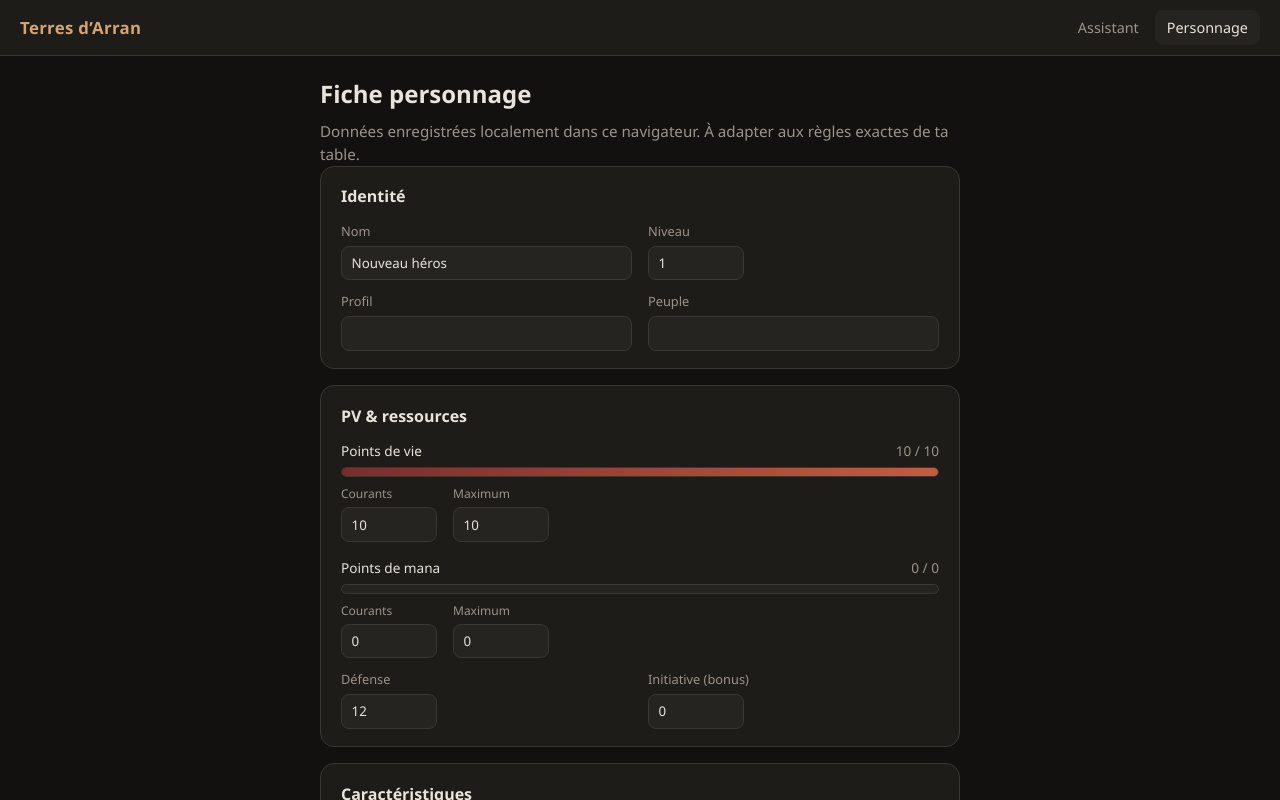
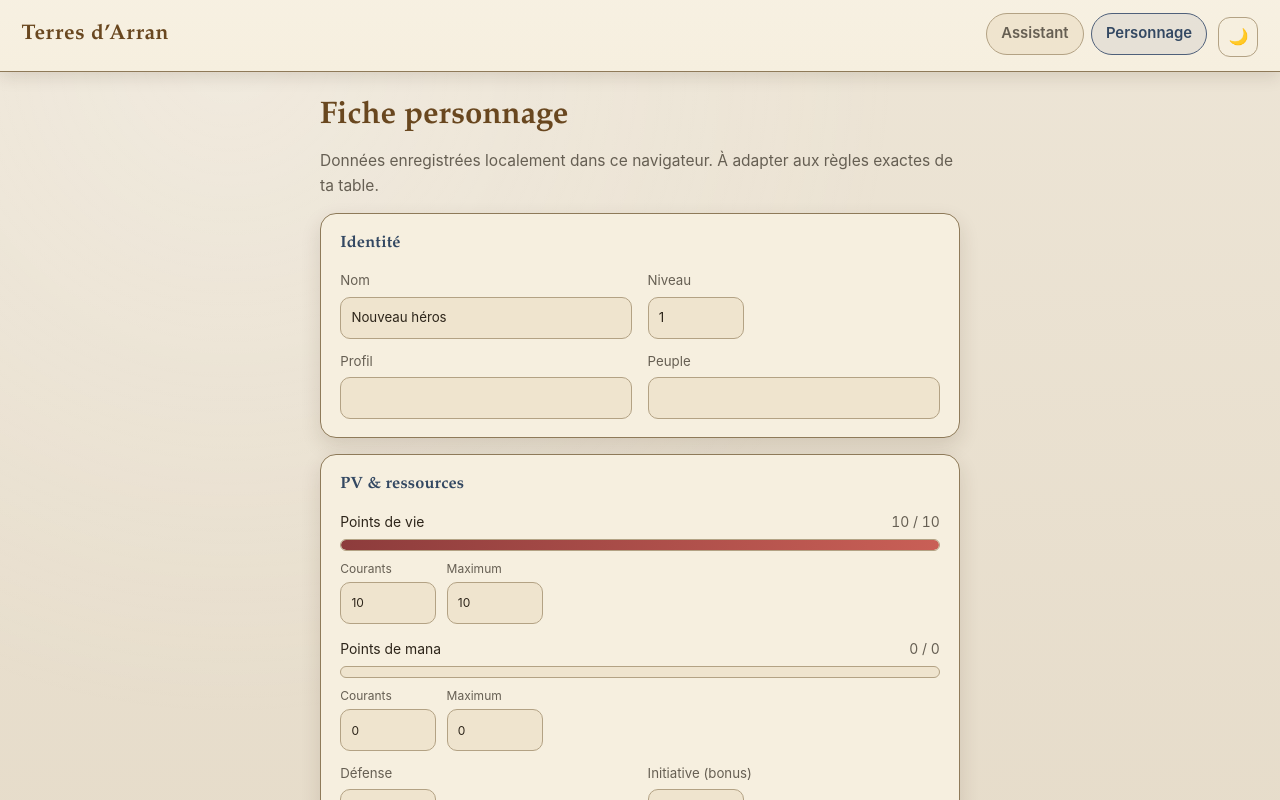
Before and after one commit to tmouchart/arran-dnd, a Vue app in the folder client/: page /personnage in a window 1280 px wide. Shown: the top 800 px of the page. Built offline with nearby package versions, Linux system fonts and the light colour scheme.

Commit message:
design update

```diff
--- a/client/src/App.vue
+++ b/client/src/App.vue
@@ -1,15 +1,51 @@
 <script setup lang="ts">
 import { RouterLink, RouterView } from 'vue-router'
+import { computed, ref } from 'vue'
+
+type Theme = 'light' | 'dark'
+
+const STORAGE_KEY = 'arran-theme'
+const prefersDark = window.matchMedia('(prefers-color-scheme: dark)').matches
+const initialTheme = (localStorage.getItem(STORAGE_KEY) as Theme | null) ?? (prefersDark ? 'dark' : 'light')
+const theme = ref<Theme>(initialTheme)
+
+function applyTheme(nextTheme: Theme): void {
+  theme.value = nextTheme
+  document.documentElement.dataset.theme = nextTheme
+  localStorage.setItem(STORAGE_KEY, nextTheme)
+}
+
+function toggleTheme(): void {
+  applyTheme(theme.value === 'dark' ? 'light' : 'dark')
+}
+
+applyTheme(initialTheme)
+
+const themeAriaLabel = computed(() =>
+  theme.value === 'dark' ? 'Passer en mode clair' : 'Passer en mode sombre',
+)
+const themeIcon = computed(() => (theme.value === 'dark' ? '☀️' : '🌙'))
 </script>
 
 <template>
   <div class="app-shell">
     <header class="top-nav">
       <RouterLink to="/" class="brand">Terres d’Arran</RouterLink>
-      <nav class="nav-links">
-        <RouterLink to="/" class="nav-link">Assistant</RouterLink>
-        <RouterLink to="/personnage" class="nav-link">Personnage</RouterLink>
-      </nav>
+      <div class="top-nav-actions">
+        <nav class="nav-links">
+          <RouterLink to="/" class="nav-link">Assistant</RouterLink>
+          <RouterLink to="/personnage" class="nav-link">Personnage</RouterLink>
+        </nav>
+        <button
+          type="button"
+          class="btn ghost theme-switch"
+          :aria-label="themeAriaLabel"
+          :title="themeAriaLabel"
+          @click="toggleTheme"
+        >
+          <span aria-hidden="true">{{ themeIcon }}</span>
+        </button>
+      </div>
     </header>
     <main class="main">
       <RouterView />
@@ -25,47 +61,115 @@ import { RouterLink, RouterView } from 'vue-router'
 }
 
 .top-nav {
+  position: sticky;
+  top: 0;
+  z-index: 10;
   display: flex;
-  align-items: center;
-  justify-content: space-between;
-  padding: 0.65rem 1.25rem;
-  border-bottom: 1px solid var(--border);
-  background: var(--surface);
+  flex-direction: column;
+  align-items: flex-start;
+  gap: 0.7rem;
+  padding: 0.8rem 0.95rem 0.9rem;
+  border-bottom: 1px solid var(--border-strong);
+  background:
+    linear-gradient(180deg, color-mix(in srgb, var(--surface) 92%, white), var(--surface));
+  box-shadow: var(--shadow-soft);
 }
 
 .brand {
+  font-family: var(--title-font);
   font-weight: 700;
-  font-size: 1.05rem;
-  color: var(--accent);
+  font-size: clamp(1.08rem, 2.7vw, 1.32rem);
+  color: var(--brand-strong);
   text-decoration: none;
-  letter-spacing: 0.02em;
+  letter-spacing: 0.03em;
 }
 
 .nav-links {
   display: flex;
-  gap: 0.25rem;
+  gap: 0.45rem;
+  width: 100%;
+  overflow-x: auto;
+  padding-bottom: 0.15rem;
+}
+
+.top-nav-actions {
+  display: flex;
+  flex-direction: column;
+  gap: 0.55rem;
+  width: 100%;
+}
+
+.theme-switch {
+  align-self: flex-end;
+  width: 40px;
+  height: 40px;
+  min-height: 40px;
+  padding: 0;
+  font-size: 1rem;
+  display: inline-flex;
+  align-items: center;
+  justify-content: center;
 }
 
 .nav-link {
-  padding: 0.4rem 0.75rem;
-  border-radius: 8px;
+  padding: 0.5rem 0.88rem;
+  border-radius: 999px;
   color: var(--muted);
   text-decoration: none;
-  font-size: 0.9rem;
+  font-size: 0.93rem;
+  font-weight: 600;
+  border: 1px solid var(--border);
+  white-space: nowrap;
+  background: var(--surface-2);
+  min-height: 40px;
+  display: inline-flex;
+  align-items: center;
+  transition:
+    border-color 160ms ease,
+    color 160ms ease,
+    background-color 160ms ease;
 }
 
 .nav-link:hover {
-  color: var(--text);
-  background: var(--surface-2);
+  color: var(--accent-strong);
+  border-color: var(--accent);
+  background: var(--accent-soft);
 }
 
 .nav-link.router-link-active {
-  color: var(--text);
-  background: var(--surface-2);
+  color: var(--accent-strong);
+  border-color: var(--accent);
+  background: color-mix(in srgb, var(--accent-soft) 72%, var(--surface));
 }
 
 .main {
   flex: 1;
-  padding: 1.25rem 1rem 2rem;
+  padding: 1rem 0.78rem 1.5rem;
+}
+
+@media (min-width: 740px) {
+  .top-nav {
+    flex-direction: row;
+    align-items: center;
+    justify-content: space-between;
+    padding-inline: 1.35rem;
+  }
+
+  .nav-links {
+    width: auto;
+    overflow: visible;
+    justify-content: flex-end;
+  }
+
+  .top-nav-actions {
+    width: auto;
+    flex-direction: row;
+    align-items: center;
+    gap: 0.7rem;
+  }
+
+  .main {
+    padding: 1.25rem 1rem 2rem;
+  }
 }
 </style>
--- a/client/src/api/chat.ts
+++ b/client/src/api/chat.ts
@@ -22,13 +22,12 @@ export interface StreamChatOptions {
 
 export async function streamChat(
   messages: ChatMessage[],
-  topic: string,
   options: StreamChatOptions,
 ): Promise<void> {
   const res = await fetch('/api/chat', {
     method: 'POST',
     headers: { 'Content-Type': 'application/json' },
-    body: JSON.stringify({ messages, topic }),
+    body: JSON.stringify({ messages }),
   })
   if (!res.ok) {
     const err = await res.json().catch(() => ({}))
--- a/client/src/style.css
+++ b/client/src/style.css
@@ -1,19 +1,49 @@
 :root {
-  font-family: 'Segoe UI', system-ui, -apple-system, sans-serif;
-  line-height: 1.5;
+  font-family: Inter, 'Segoe UI', system-ui, -apple-system, sans-serif;
+  line-height: 1.6;
   font-weight: 400;
-  color-scheme: dark;
-  --text: #e8e4dc;
-  --muted: #9a948a;
-  --border: #3a3630;
-  --surface: #1e1c18;
-  --surface-2: #262420;
-  --accent: #d4a574;
-  --accent-dim: #8b6b45;
-  --danger: #e07070;
-  --bg: #12110f;
+  color-scheme: light;
+  --title-font: 'Iowan Old Style', 'Palatino Linotype', Palatino, Georgia, serif;
+  --bg: #ede5d6;
+  --bg-alt: #dfd3be;
+  --surface: #f6efdf;
+  --surface-2: #efe4ce;
+  --surface-3: #e6d8bf;
+  --text: #2d251a;
+  --muted: #665f53;
+  --border: #b3a284;
+  --border-strong: #8e7a59;
+  --accent: #4f607a;
+  --accent-strong: #334862;
+  --accent-soft: rgba(79, 96, 122, 0.14);
+  --brand: #845c2a;
+  --brand-strong: #69471f;
+  --danger: #9f3535;
+  --shadow-soft: 0 5px 16px rgba(50, 35, 15, 0.12);
+  --shadow-card: 0 8px 20px rgba(62, 44, 20, 0.14);
   background-color: var(--bg);
   color: var(--text);
+}
+
+:root[data-theme='dark'] {
+  color-scheme: dark;
+  --bg: #13110e;
+  --bg-alt: #1d1914;
+  --surface: #22201b;
+  --surface-2: #2a261f;
+  --surface-3: #322c22;
+  --text: #ede4d2;
+  --muted: #b5a88f;
+  --border: #4f4737;
+  --border-strong: #73664e;
+  --accent: #9eafcc;
+  --accent-strong: #c4d4ef;
+  --accent-soft: rgba(158, 175, 204, 0.18);
+  --brand: #d2a773;
+  --brand-strong: #e7bf8c;
+  --danger: #e98e8e;
+  --shadow-soft: 0 8px 20px rgba(0, 0, 0, 0.4);
+  --shadow-card: 0 10px 26px rgba(0, 0, 0, 0.42);
 }
 
 *,
@@ -25,55 +55,96 @@
 body {
   margin: 0;
   min-height: 100vh;
+  background:
+    radial-gradient(circle at 18% 3%, rgba(255, 255, 255, 0.22), transparent 34%),
+    linear-gradient(180deg, var(--bg), var(--bg-alt));
+  color: var(--text);
+  -webkit-font-smoothing: antialiased;
+  text-rendering: optimizeLegibility;
 }
 
 code {
   font-size: 0.88em;
   padding: 0.1em 0.35em;
-  border-radius: 4px;
+  border-radius: 6px;
+  border: 1px solid var(--border);
   background: var(--surface-2);
 }
 
 .page {
-  padding-bottom: 1rem;
+  padding-bottom: 1.25rem;
 }
 
 .btn {
   cursor: pointer;
-  border: none;
-  border-radius: 10px;
-  padding: 0.55rem 1rem;
-  font-size: 0.95rem;
+  border: 1px solid transparent;
+  border-radius: 12px;
+  padding: 0.62rem 1.05rem;
+  font-size: 0.98rem;
   font-weight: 600;
   font-family: inherit;
+  min-height: 44px;
+  transition:
+    transform 120ms ease,
+    box-shadow 160ms ease,
+    background-color 160ms ease,
+    border-color 160ms ease,
+    color 160ms ease;
+}
+
+.btn:hover:not(:disabled) {
+  transform: translateY(-1px);
+}
+
+.btn:focus-visible {
+  outline: 2px solid var(--accent);
+  outline-offset: 2px;
 }
 
 .btn.primary {
-  background: linear-gradient(180deg, #c4905a, #9a6b3a);
-  color: #1a1410;
+  background: linear-gradient(180deg, var(--brand), var(--brand-strong));
+  color: #fff7ea;
+  border-color: color-mix(in srgb, var(--brand-strong) 65%, black);
+  box-shadow: var(--shadow-soft);
 }
 
 .btn.primary:disabled {
-  opacity: 0.45;
+  opacity: 0.6;
   cursor: not-allowed;
+  transform: none;
 }
 
 .btn.ghost {
-  background: transparent;
-  color: var(--muted);
+  background: var(--surface);
+  color: var(--text);
   border: 1px solid var(--border);
 }
 
 .btn.ghost:hover {
-  color: var(--text);
-  border-color: var(--accent-dim);
+  border-color: var(--accent);
+  background: var(--accent-soft);
 }
 
 .btn.danger.ghost {
-  border-color: #5a3030;
+  border-color: color-mix(in srgb, var(--danger) 55%, var(--border));
   color: var(--danger);
 }
 
 .btn.danger.ghost:hover {
   border-color: var(--danger);
+  background: color-mix(in srgb, var(--danger) 16%, transparent);
 }
+
+input,
+textarea,
+select,
+button {
+  font: inherit;
+}
+
+input:focus-visible,
+textarea:focus-visible,
+select:focus-visible {
+  outline: 2px solid var(--accent);
+  outline-offset: 1px;
+}
--- a/client/src/views/CharacterSheetView.vue
+++ b/client/src/views/CharacterSheetView.vue
@@ -337,36 +337,47 @@ const mpPct = computed(() => {
   margin: 0 auto;
 }
 
+.page-head {
+  margin-bottom: 0.9rem;
+}
+
 .page-head h1 {
-  font-size: 1.5rem;
-  margin: 0 0 0.5rem;
+  margin: 0 0 0.4rem;
+  font-size: clamp(1.35rem, 4.5vw, 1.95rem);
+  font-family: var(--title-font);
+  color: var(--brand-strong);
 }
 
 .lede {
   margin: 0;
   color: var(--muted);
-  font-size: 0.95rem;
+  font-size: 0.97rem;
 }
 
 .card {
   background: var(--surface);
-  border: 1px solid var(--border);
-  border-radius: 14px;
-  padding: 1.1rem 1.25rem;
-  margin-bottom: 1rem;
+  border: 1px solid var(--border-strong);
+  border-radius: 16px;
+  padding: 0.95rem 0.95rem;
+  margin-bottom: 0.85rem;
+  box-shadow: var(--shadow-card);
 }
 
 .card h2 {
-  font-size: 1rem;
-  margin: 0 0 0.85rem;
+  font-size: 1.02rem;
+  margin: 0 0 0.8rem;
   font-weight: 600;
+  font-family: var(--title-font);
+  color: var(--accent-strong);
+  letter-spacing: 0.01em;
 }
 
 .card-head {
   display: flex;
   justify-content: space-between;
   align-items: center;
-  margin-bottom: 0.85rem;
+  margin-bottom: 0.8rem;
+  gap: 0.6rem;
 }
 
 .card-head h2 {
@@ -375,31 +386,33 @@ const mpPct = computed(() => {
 
 .grid-2 {
   display: grid;
-  grid-template-columns: 1fr 1fr;
-  gap: 0.75rem 1rem;
+  grid-template-columns: 1fr;
+  gap: 0.65rem;
 }
 
-@media (max-width: 520px) {
+@media (min-width: 520px) {
   .grid-2 {
-    grid-template-columns: 1fr;
+    grid-template-columns: 1fr 1fr;
+    gap: 0.75rem 0.95rem;
   }
 }
 
 .grid-2.tight {
-  margin-top: 0.75rem;
+  margin-top: 0.7rem;
 }
 
 .field {
   display: flex;
   flex-direction: column;
-  gap: 0.3rem;
-  font-size: 0.8rem;
+  gap: 0.32rem;
+  font-size: 0.83rem;
   color: var(--muted);
 }
 
 .input {
-  padding: 0.45rem 0.6rem;
-  border-radius: 8px;
+  min-height: 42px;
+  padding: 0.5rem 0.64rem;
+  border-radius: 10px;
   border: 1px solid var(--border);
   background: var(--surface-2);
   color: var(--text);
@@ -423,14 +436,15 @@ const mpPct = computed(() => {
 .bars {
   display: flex;
   flex-direction: column;
-  gap: 1rem;
+  gap: 0.9rem;
 }
 
 .bar-label {
   display: flex;
   justify-content: space-between;
-  font-size: 0.85rem;
+  font-size: 0.87rem;
   margin-bottom: 0.35rem;
+  gap: 0.45rem;
 }
 
 .nums {
@@ -439,7 +453,7 @@ const mpPct = computed(() => {
 }
 
 .bar-track {
-  height: 10px;
+  height: 12px;
   border-radius: 999px;
   background: var(--surface-2);
   overflow: hidden;
@@ -453,16 +467,16 @@ const mpPct = computed(() => {
 }
 
 .bar-fill.hp {
-  background: linear-gradient(90deg, #7a2d2d, #c45c40);
+  background: linear-gradient(90deg, #8d3c3c, #c95f56);
 }
 
 .bar-fill.mp {
-  background: linear-gradient(90deg, #2d4a7a, #5a8bc4);
+  background: linear-gradient(90deg, #425f8f, #678fc2);
 }
 
 .inline-edit {
   display: flex;
-  gap: 1rem;
+  gap: 0.65rem;
   margin-top: 0.5rem;
   flex-wrap: wrap;
 }
@@ -477,8 +491,8 @@ const mpPct = computed(() => {
 
 .abilities {
   display: grid;
-  grid-template-columns: repeat(auto-fill, minmax(7.5rem, 1fr));
-  gap: 0.6rem;
+  grid-template-columns: repeat(auto-fill, minmax(6.35rem, 1fr));
+  gap: 0.52rem;
 }
 
 .ability {
@@ -486,14 +500,14 @@ const mpPct = computed(() => {
   flex-direction: column;
   align-items: center;
   gap: 0.25rem;
-  padding: 0.5rem;
+  padding: 0.52rem;
   border-radius: 10px;
   background: var(--surface-2);
   border: 1px solid var(--border);
 }
 
 .abil-label {
-  font-size: 0.7rem;
+  font-size: 0.72rem;
   font-weight: 700;
   letter-spacing: 0.08em;
   color: var(--muted);
@@ -507,7 +521,7 @@ const mpPct = computed(() => {
 
 .mod {
   font-size: 0.9rem;
-  color: var(--accent);
+  color: var(--accent-strong);
   font-weight: 600;
 }
 
@@ -522,8 +536,9 @@ const mpPct = computed(() => {
 
 .row {
   display: flex;
-  gap: 0.4rem;
+  gap: 0.46rem;
   align-items: center;
+  flex-wrap: wrap;
 }
 
 .path-row {
@@ -540,12 +555,13 @@ const mpPct = computed(() => {
 }
 
 .attack-card {
-  padding: 0.65rem;
+  padding: 0.68rem;
   border-radius: 10px;
-  border: 1px dashed var(--border);
+  border: 1px dashed var(--border-strong);
   display: flex;
   flex-direction: column;
   gap: 0.45rem;
+  background: var(--surface-2);
 }
 
 .muted {
@@ -555,11 +571,19 @@ const mpPct = computed(() => {
 }
 
 .footer-actions {
-  margin: 1.5rem 0 2rem;
+  margin: 1.15rem 0 1.6rem;
 }
 
 .btn.small {
-  padding: 0.25rem 0.5rem;
-  font-size: 0.8rem;
+  min-height: 38px;
+  padding: 0.3rem 0.58rem;
+  font-size: 0.82rem;
+}
+
+@media (min-width: 760px) {
+  .card {
+    padding: 1.1rem 1.2rem;
+    margin-bottom: 1rem;
+  }
 }
 </style>
--- a/client/src/views/ChatView.vue
+++ b/client/src/views/ChatView.vue
@@ -1,35 +1,10 @@
 <script setup lang="ts">
-import { onMounted, ref } from 'vue'
-import { streamChat, fetchHealth, type ChatMessage } from '../api/chat'
-
-const bundles = ref<string[]>(['core'])
-const topic = ref('core')
+import { ref } from 'vue'
+import { streamChat, type ChatMessage } from '../api/chat'
 const input = ref('')
 const messages = ref<ChatMessage[]>([])
 const loading = ref(false)
 const error = ref<string | null>(null)
-
-onMounted(async () => {
-  try {
-    const h = await fetchHealth()
-    if (h.bundles?.length) bundles.value = h.bundles
-  } catch {
-    /* API may be down during dev */
-  }
-})
-
-const bundleLabels: Record<string, string> = {
-  core: 'Vue d’ensemble',
-  creation: 'Création',
-  combat: 'Combat',
-  magic: 'Magie',
-  monde: 'Monde',
-  voies: 'Voies',
-}
-
-function labelFor(id: string): string {
-  return bundleLabels[id] ?? id
-}
 
 async function submit() {
   const text = input.value.trim()
@@ -41,7 +16,7 @@ async function submit() {
   input.value = ''
   loading.value = true
   try {
-    await streamChat(next, topic.value, {
+    await streamChat(next, {
       onDelta: (delta) => {
         const lastIndex = messages.value.length - 1
         if (lastIndex < 0) return
@@ -75,22 +50,14 @@ function clearChat() {
 <template>
   <div class="page chat-page">
     <header class="page-head">
-      <h1>Assistant règles</h1>
+      <h1>Isilwen, miroir astral</h1>
       <p class="lede">
-        Pose une question sur les Terres d’Arran / Chroniques Oubliées. Les réponses
+        Pose une question à Isilwen sur les Terres d’Arran / Chroniques Oubliées. Les réponses
         s’appuient sur la base <code>knowledge/</code> du projet (incomplète par design).
       </p>
     </header>
 
     <div class="toolbar">
-      <label class="field">
-        <span>Sujet</span>
-        <select v-model="topic" class="select">
-          <option v-for="b in bundles" :key="b" :value="b">
-            {{ labelFor(b) }}
-          </option>
-        </select>
-      </label>
       <button type="button" class="btn ghost" @click="clearChat">
         Nouvelle conversation
       </button>
@@ -106,7 +73,7 @@ function clearChat() {
         class="bubble"
         :data-role="m.role"
       >
-        <span class="who">{{ m.role === 'user' ? 'Vous' : 'Assistant' }}</span>
+        <span class="who">{{ m.role === 'user' ? 'Vous' : 'Isilwen' }}</span>
         <div class="content">{{ m.content }}</div>
       </article>
     </div>
@@ -118,7 +85,7 @@ function clearChat() {
         v-model="input"
         class="textarea"
         rows="3"
-        placeholder="Votre question…"
+        placeholder="Pose une question à Isilwen…"
         :disabled="loading"
         @keydown.enter.exact.prevent="submit"
       />
@@ -131,89 +98,93 @@ function clearChat() {
 
 <style scoped>
 .chat-page {
-  max-width: 44rem;
+  max-width: 46rem;
   margin: 0 auto;
+  height: calc(100dvh - 7.5rem);
+  display: flex;
+  flex-direction: column;
+  overflow: hidden;
+}
+
+.page-head {
+  margin-bottom: 0.95rem;
+  flex: 0 0 auto;
 }
 
 .page-head h1 {
-  font-size: 1.5rem;
-  margin: 0 0 0.5rem;
+  margin: 0 0 0.4rem;
+  font-size: clamp(1.35rem, 4.5vw, 1.95rem);
+  font-family: var(--title-font);
+  letter-spacing: 0.01em;
+  color: var(--brand-strong);
 }
 
 .lede {
   margin: 0;
   color: var(--muted);
-  font-size: 0.95rem;
+  font-size: 0.97rem;
 }
 
 .toolbar {
   display: flex;
-  flex-wrap: wrap;
-  gap: 1rem;
-  align-items: flex-end;
-  margin: 1.25rem 0 1rem;
-}
-
-.field {
-  display: flex;
-  flex-direction: column;
-  gap: 0.35rem;
-  font-size: 0.85rem;
-  color: var(--muted);
-}
-
-.select {
-  min-width: 12rem;
-  padding: 0.45rem 0.6rem;
-  border-radius: 8px;
-  border: 1px solid var(--border);
-  background: var(--surface);
-  color: var(--text);
+  justify-content: flex-end;
+  gap: 0.5rem;
+  margin: 1rem 0 0.85rem;
+  flex: 0 0 auto;
 }
 
 .thread {
   display: flex;
   flex-direction: column;
-  gap: 0.75rem;
-  min-height: 12rem;
-  margin-bottom: 1rem;
+  gap: 0.65rem;
+  flex: 1 1 auto;
+  min-height: 0;
+  margin-bottom: 0.85rem;
+  padding: 0.85rem;
+  border: 1px solid var(--border);
+  border-radius: 16px;
+  background: var(--surface);
+  box-shadow: var(--shadow-card);
+  overflow-y: auto;
 }
 
 .empty {
   color: var(--muted);
   font-style: italic;
   margin: 0;
+  padding: 0.35rem 0.2rem;
 }
 
 .bubble {
-  padding: 0.75rem 1rem;
-  border-radius: 12px;
+  padding: 0.76rem 0.9rem;
+  border-radius: 13px;
   border: 1px solid var(--border);
-  background: var(--surface);
+  background: var(--surface-2);
 }
 
 .bubble[data-role='user'] {
-  border-color: var(--accent-dim);
-  background: rgba(180, 120, 60, 0.08);
+  border-color: color-mix(in srgb, var(--brand) 45%, var(--border));
+  background: color-mix(in srgb, var(--brand) 16%, var(--surface-2));
 }
 
 .who {
   display: block;
-  font-size: 0.75rem;
+  font-size: 0.73rem;
   text-transform: uppercase;
   letter-spacing: 0.06em;
   color: var(--muted);
   margin-bottom: 0.35rem;
+  font-weight: 700;
 }
 
 .content {
   white-space: pre-wrap;
-  line-height: 1.5;
+  line-height: 1.6;
 }
 
 .error {
   color: var(--danger);
-  font-size: 0.9rem;
+  font-size: 0.92rem;
   margin: 0 0 0.75rem;
 }
 
@@ -221,12 +192,19 @@ function clearChat() {
   display: flex;
   flex-direction: column;
   gap: 0.6rem;
+  padding: 0.75rem;
+  border: 1px solid var(--border);
+  border-radius: 14px;
+  background: var(--surface);
+  box-shadow: var(--shadow-soft);
+  flex: 0 0 auto;
 }
 
 .textarea {
   width: 100%;
   resize: vertical;
-  padding: 0.65rem 0.85rem;
+  min-height: 7.3rem;
+  padding: 0.7rem 0.8rem;
   border-radius: 10px;
   border: 1px solid var(--border);
   background: var(--surface-2);
@@ -234,4 +212,10 @@ function clearChat() {
   font-family: inherit;
   font-size: 1rem;
 }
+
+@media (min-width: 700px) {
+  .toolbar {
+    gap: 0.75rem;
+  }
+}
 </style>
```
Also changed, not shown: 1 other file (tests, documents, lock files or other folders).
